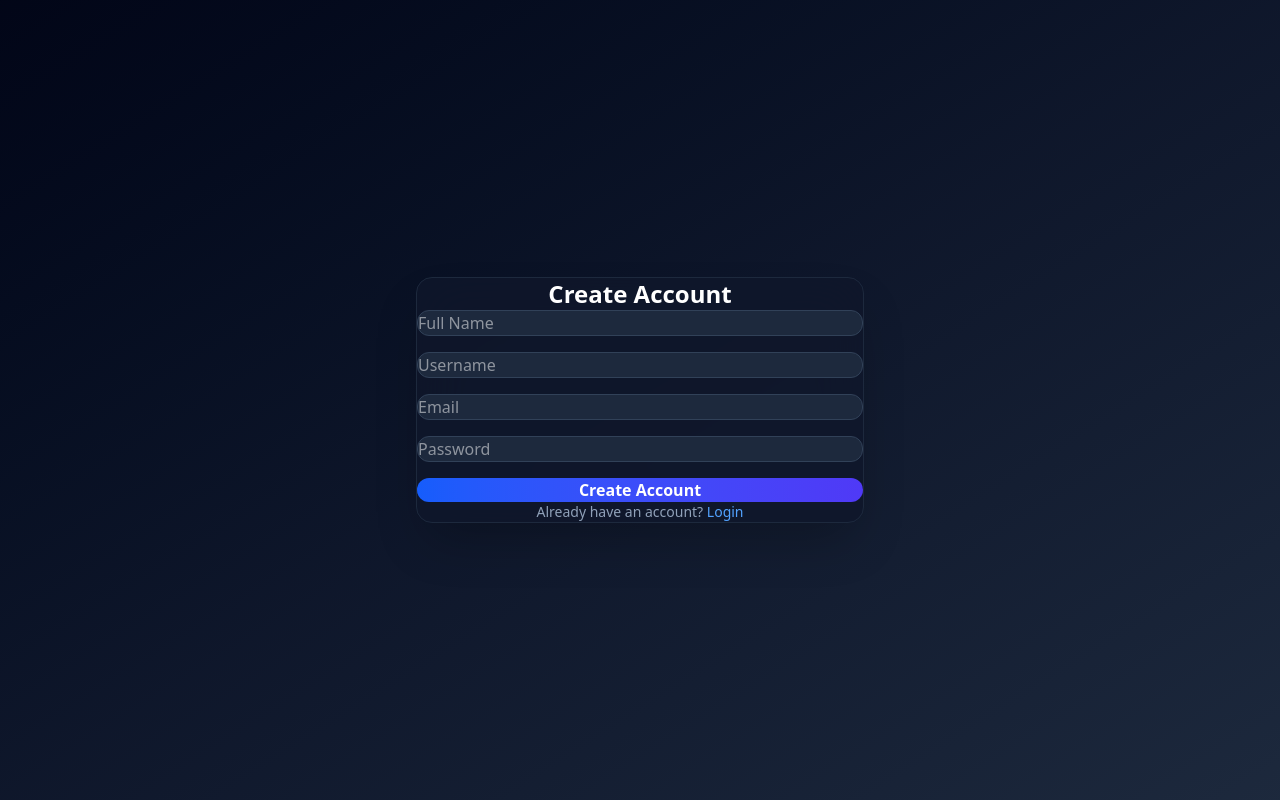
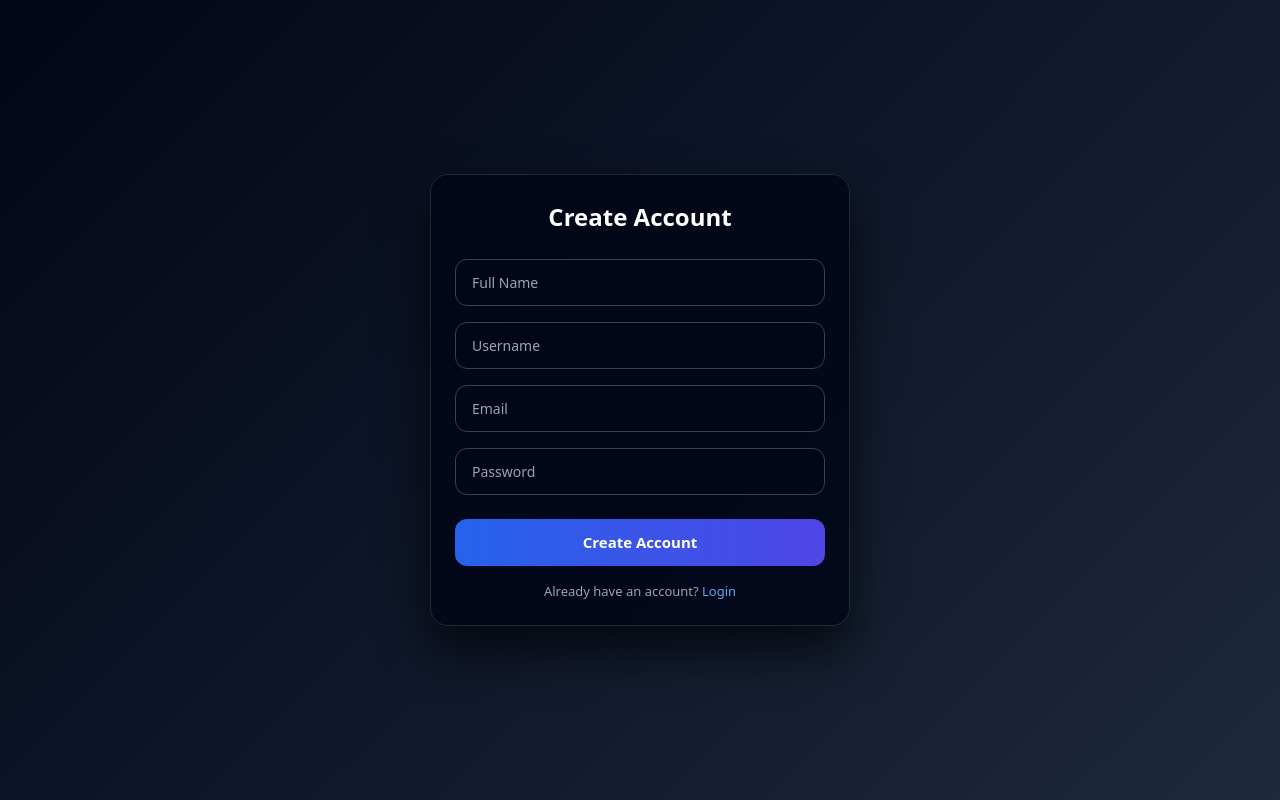
Before and after one commit to ankit-kr-maurya-82/social_media_app, a React (Vite) app in the folder fronted/: page /register in a window 1280 px wide. Built offline with nearby package versions, Linux system fonts and the light colour scheme.

Commit message:
register design

```diff
--- /dev/null
+++ b/fronted/src/pages/CSS/Register.css
@@ -0,0 +1,103 @@
+/* Page background */
+.register-container {
+  min-height: 100vh;
+  display: flex;
+  justify-content: center;
+  align-items: center;
+  background: linear-gradient(135deg, #020617, #0f172a, #1e293b);
+}
+
+/* Card */
+.register-card {
+  width: 100%;
+  max-width: 420px;
+  background: rgba(2, 6, 23, 0.85);
+  backdrop-filter: blur(12px);
+  border: 1px solid #1f2937;
+  border-radius: 18px;
+  box-shadow: 0 25px 50px rgba(0, 0, 0, 0.7);
+  padding: 24px;
+}
+
+/* Heading */
+.register-card h2 {
+  font-size: 24px;
+  font-weight: 700;
+  color: white;
+  text-align: center;
+}
+
+/* Error */
+.register-error {
+  margin-top: 8px;
+  color: #ef4444;
+  font-size: 14px;
+  text-align: center;
+}
+
+/* Form */
+.register-form {
+  margin-top: 24px;
+  display: flex;
+  flex-direction: column;
+  gap: 16px;
+}
+
+/* Inputs */
+.register-form input {
+  background-color: #020617;
+  color: white;
+  padding: 12px 16px;
+  border-radius: 12px;
+  border: 1px solid #374151;
+  font-size: 14px;
+  outline: none;
+}
+
+.register-form input::placeholder {
+  color: #9ca3af;
+}
+
+.register-form input:focus {
+  border-color: #3b82f6;
+}
+
+/* Button */
+.register-btn {
+  margin-top: 8px;
+  padding: 12px;
+  border-radius: 12px;
+  font-weight: 600;
+  font-size: 15px;
+  color: white;
+  border: none;
+  cursor: pointer;
+  background: linear-gradient(90deg, #2563eb, #4f46e5);
+  transition: opacity 0.2s ease;
+}
+
+.register-btn:hover {
+  opacity: 0.9;
+}
+
+.register-btn:disabled {
+  opacity: 0.6;
+  cursor: not-allowed;
+}
+
+/* Footer */
+.register-footer {
+  margin-top: 16px;
+  text-align: center;
+  font-size: 13px;
+  color: #9ca3af;
+}
+
+.register-footer a {
+  color: #60a5fa;
+  text-decoration: none;
+}
+
+.register-footer a:hover {
+  text-decoration: underline;
+}
--- a/fronted/src/pages/Register.jsx
+++ b/fronted/src/pages/Register.jsx
@@ -1,6 +1,8 @@
 import React, { useState } from "react";
 import { Link, useNavigate } from "react-router-dom";
 import api from "../api/axios.js"; // Axios instance
+import "./CSS/Register.css"
+
 
 const Register = () => {
   const [fullName, setFullName] = useState("");
@@ -41,23 +43,23 @@ const Register = () => {
   };
 
   return (
-    <div className="min-h-screen flex items-center justify-center bg-gradient-to-br from-slate-950 via-slate-900 to-slate-800">
-      <div className="w-full max-w-md bg-slate-900/80 backdrop-blur-xl border border-slate-800 rounded-2xl shadow-2xl p-6">
-        <h2 className="text-2xl font-bold text-white text-center">
+    <div className="register-container">
+      <div className="register-card">
+        <h2 className="">
           Create Account
         </h2>
 
         {errorMsg && (
-          <p className="text-red-500 text-sm text-center mt-2">{errorMsg}</p>
+          <p className="register-error">{errorMsg}</p>
         )}
 
-        <form onSubmit={submitHandler} className="mt-6 flex flex-col gap-4">
+        <form onSubmit={submitHandler} className="register-form">
           <input
             type="text"
             placeholder="Full Name"
             value={fullName}
             onChange={(e) => setFullName(e.target.value)}
-            className="bg-slate-800 text-white px-4 py-3 rounded-xl border border-slate-700 focus:border-blue-500"
+            className=""
             required
           />
 
@@ -66,7 +68,7 @@ const Register = () => {
             placeholder="Username"
             value={username}
             onChange={(e) => setUsername(e.target.value)}
-            className="bg-slate-800 text-white px-4 py-3 rounded-xl border border-slate-700 focus:border-blue-500"
+            className=""
             required
           />
 
@@ -75,7 +77,7 @@ const Register = () => {
             placeholder="Email"
             value={email}
             onChange={(e) => setEmail(e.target.value)}
-            className="bg-slate-800 text-white px-4 py-3 rounded-xl border border-slate-700 focus:border-blue-500"
+            className=""
             required
           />
 
@@ -84,20 +86,20 @@ const Register = () => {
             placeholder="Password"
             value={password}
             onChange={(e) => setPassword(e.target.value)}
-            className="bg-slate-800 text-white px-4 py-3 rounded-xl border border-slate-700 focus:border-blue-500"
+            className=""
             required
           />
 
           <button
             type="submit"
             disabled={loading}
-            className="mt-2 bg-gradient-to-r from-blue-600 to-indigo-600 text-white py-3 rounded-xl font-semibold hover:opacity-90 transition"
+            className="register-btn"
           >
             {loading ? "Creating Account..." : "Create Account"}
           </button>
         </form>
 
-        <p className="text-sm text-center mt-4 text-slate-400">
+        <p className="register-footer">
           Already have an account?{" "}
           <Link to="/login" className="text-blue-400 hover:underline">
             Login
```
